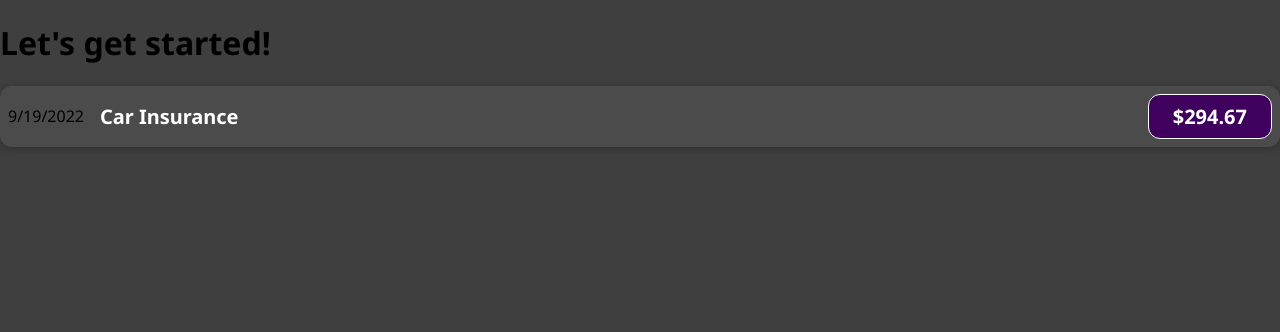
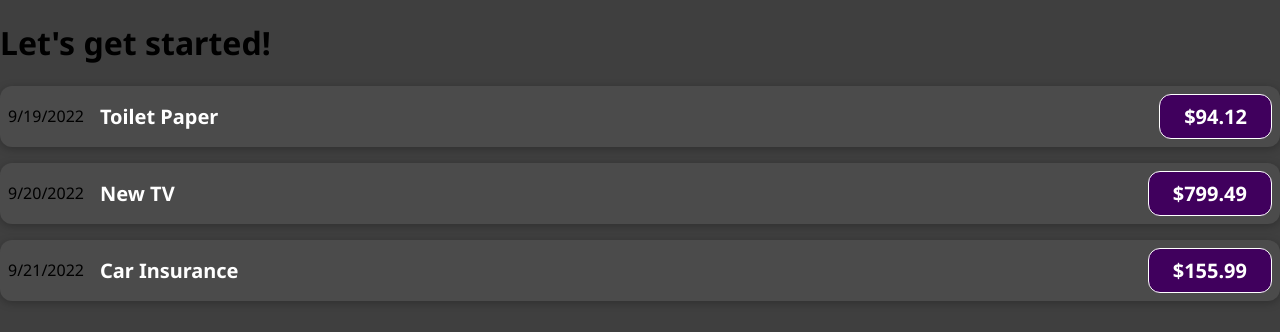
Before and after one commit to imazamatkh/react-lessons, a React (Create React App) app: page / in a window 1280 px wide. Shown: the top 332 px of the page. Built offline with nearby package versions, Linux system fonts and the light colour scheme.

Commit message:
05: Passing data via props

```diff
--- a/src/App.jsx
+++ b/src/App.jsx
@@ -4,10 +4,34 @@ import './App.css'
 import ExpenseItem from './components/ExpenseItem/ExpenseItem'
 
 function App() {
+
+  const expenses = [
+    {
+      id: 'e1',
+      date: new Date(2022, 8, 19),
+      title: 'Toilet Paper',
+      price: 94.12
+    },
+    {
+      id: 'e2',
+      date: new Date(2022, 8, 20),
+      title: 'New TV',
+      price: 799.49
+    },
+    {
+      id: 'e3',
+      date: new Date(2022, 8, 21),
+      title: 'Car Insurance',
+      price: 155.99
+    }
+  ]
+
   return (
     <div className="App">
       <h1>Let&apos;s get started!</h1>
-      <ExpenseItem />
+      <ExpenseItem date={expenses[0].date} title={expenses[0].title} price={expenses[0].price} />
+      <ExpenseItem date={expenses[1].date} title={expenses[1].title} price={expenses[1].price} />
+      <ExpenseItem date={expenses[2].date} title={expenses[2].title} price={expenses[2].price} />
     </div>
   )
 }
--- a/src/components/ExpenseItem/ExpenseItem.jsx
+++ b/src/components/ExpenseItem/ExpenseItem.jsx
@@ -1,16 +1,13 @@
 import './ExpenseItem.css'
 
-function ExpenseItem() {
-  const expenseDate = new Date(2022, 8, 19).toLocaleDateString()
-  const expenseTitle = 'Car Insurance'
-  const expensePrice = 294.67
+function ExpenseItem(props) {
 
   return (
     <div className="expense-item">
-      <div>{expenseDate}</div>
+      <div>{props.date.toLocaleDateString()}</div>
       <div className="expense-item__description">
-        <h2>{expenseTitle}</h2>
-        <div className="expense-item__price">${expensePrice}</div>
+        <h2>{props.title}</h2>
+        <div className="expense-item__price">${props.price}</div>
       </div>
     </div>
   )
```
Also changed, not shown: .eslintrc.json.
